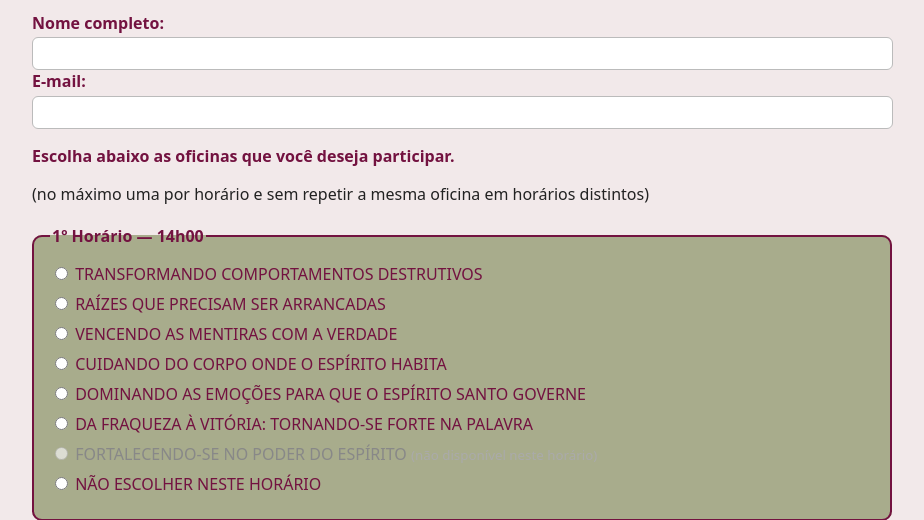
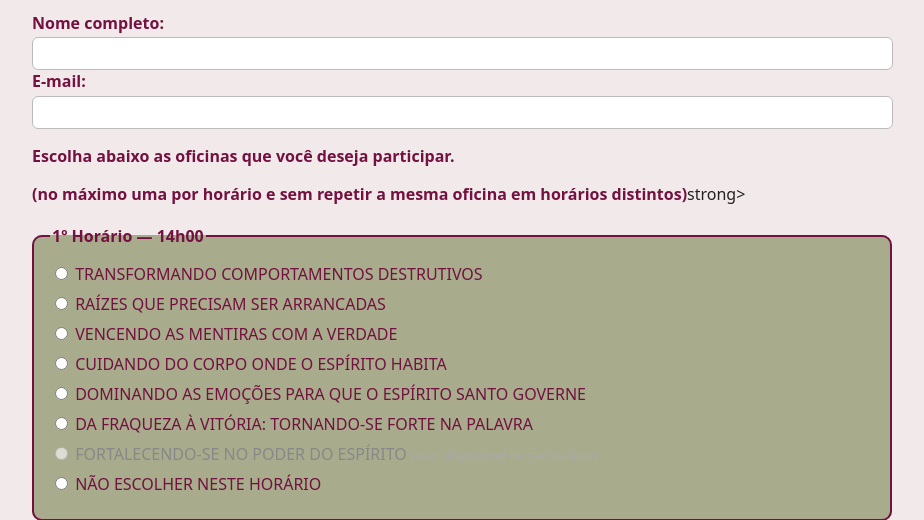
Before and after one commit to comercial-ediomare/oficinas-salgueiro, a Flask app: page / in a window 1280 px wide. Shown: the part 251-771 px from the top of the page, without its empty margins (178-1102 px from the left). Run offline with Flask 3, Linux system fonts and the light colour scheme; data comes from the database, SQL or seed files in the repository; data that the repository does not hold is empty.

Commit message:
Update index.html

```diff
--- a/templates/index.html
+++ b/templates/index.html
@@ -124,7 +124,7 @@
     </label>
 
     <p><strong>Escolha abaixo as oficinas que você deseja participar.</strong></p>
-    <p>(no máximo uma por horário e sem repetir a mesma oficina em horários distintos)</p>
+    <p><strong>(no máximo uma por horário e sem repetir a mesma oficina em horários distintos)</strong>strong></p>
 
     {% for slot in slots %}
       <fieldset class="slot">
```
